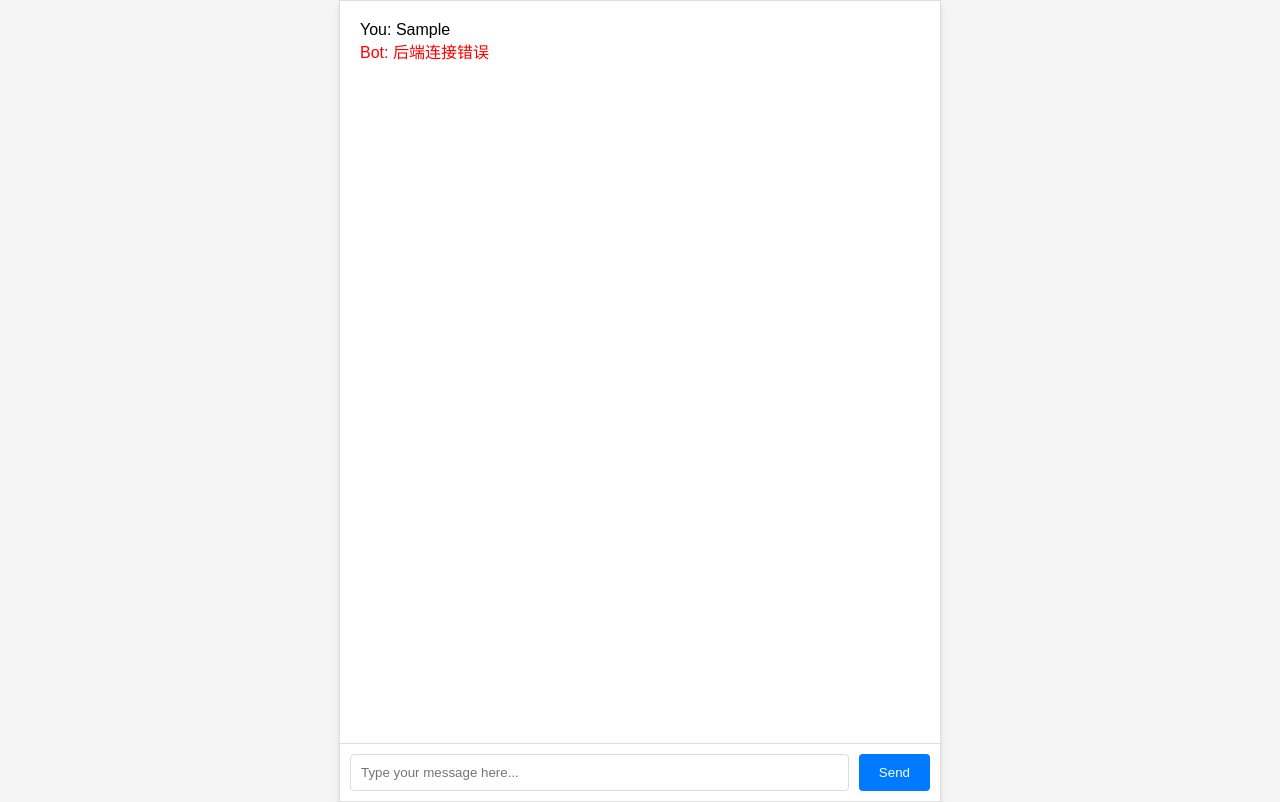
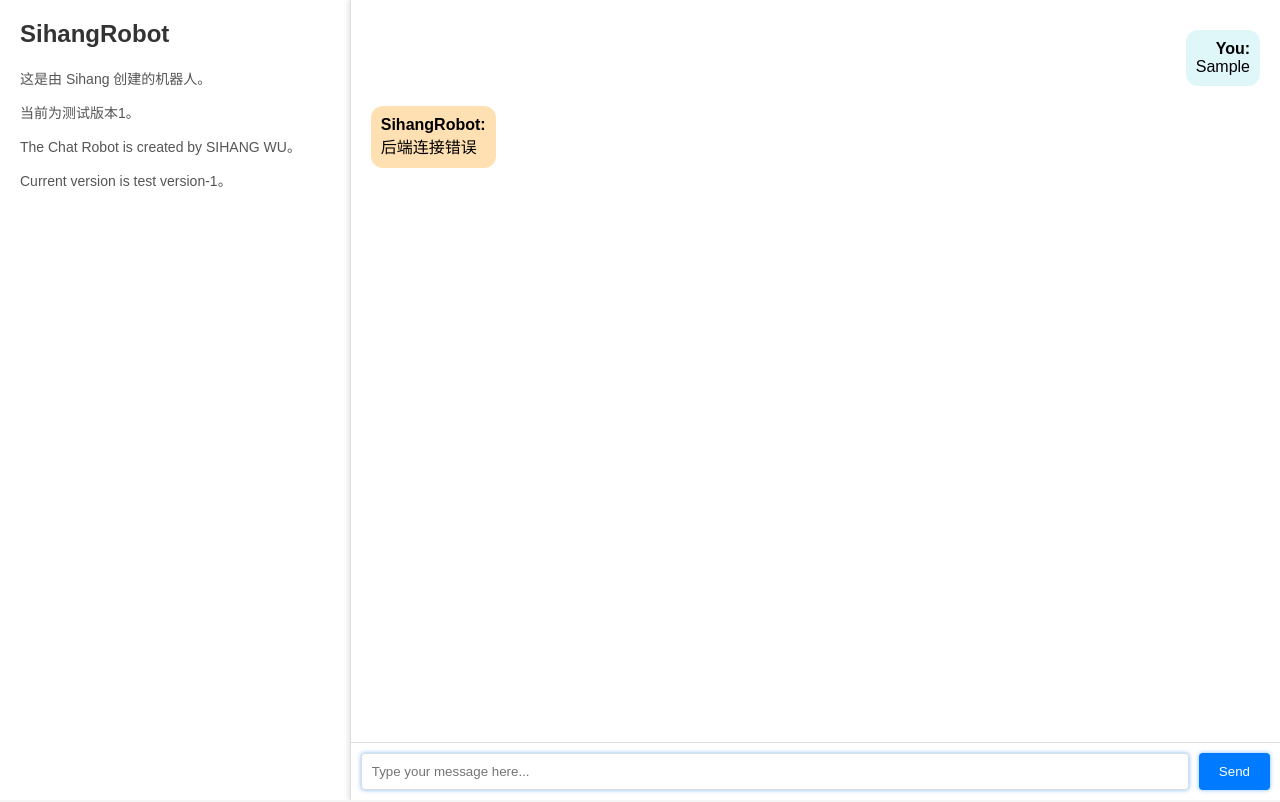
Before and after one commit to sihang999/chatty, a plain HTML site: page index.html in a window 1280 px wide. Both pictures are taken after typing "Sample" into the empty fields and a click on the button "Send". Drawn offline with Linux system fonts and the light colour scheme; no server answers.

Commit message:
upgrate files

```diff
--- a/index.html
+++ b/index.html
@@ -3,17 +3,29 @@
 <head>
     <meta charset="UTF-8">
     <meta name="viewport" content="width=device-width, initial-scale=1.0">
-    <title>ChatGPT-like Web App</title>
+    <title>SihangChat Web App</title>
+    <meta name="description" content="A ChatGPT-like web app for seamless communication">
+    <link rel="icon" href="favicon.ico" type="image/x-icon">
     <link rel="stylesheet" href="styles.css">
 </head>
 <body>
-    <div id="chat-container">
-        <div id="chat-window"></div>
-        <div id="input-area">
-            <input type="text" id="user-input" placeholder="Type your message here..." />
-            <button id="send-button">Send</button>
+    <div id="layout">
+        <div id="info-section">
+            <h2>SihangRobot</h2>
+            <p>这是由 Sihang 创建的机器人。</p>
+            <p>当前为测试版本1。</p>
+            <p>The Chat Robot is created by SIHANG WU。</p>
+            <p>Current version is test version-1。</p>
+        </div>
+        <div id="chat-container" role="main">
+            <div id="chat-window" role="log" aria-live="polite" aria-relevant="additions"></div>
+            <div id="input-area" role="form">
+                <input type="text" id="user-input" placeholder="Type your message here..." />
+                <button id="send-button">Send</button>
+            </div>
         </div>
     </div>
-    <script src="server.js"></script>
+    <script src="server.js" defer></script>
 </body>
+
 </html>
--- a/server.js
+++ b/server.js
@@ -1,43 +1,100 @@
-document.getElementById("send-button").addEventListener("click", () => {
+// document.getElementById("send-button").addEventListener("click", () => {
+//     const userInput = document.getElementById("user-input").value;
+//     if (userInput.trim() === "") return;
+
+//     // Display user input in the chat window
+//     const chatWindow = document.getElementById("chat-window");
+//     const userMessage = document.createElement("div");
+//     userMessage.textContent = `You: ${userInput}`;
+//     chatWindow.appendChild(userMessage);
+
+//     // Clear the input field immediately
+//     document.getElementById("user-input").value = "";
+
+//     // Send user input to the backend
+//     fetch("http://127.0.0.1:5000/api/chat", {
+//         method: "POST",
+//         headers: {
+//             "Content-Type": "application/json",
+//         },
+//         body: JSON.stringify({ message: userInput }),
+//     })
+//         .then((response) => {
+//             if (!response.ok) {
+//                 throw new Error("Network response was not ok");
+//             }
+//             return response.json();
+//         })
+//         .then((data) => {
+//             // Display response from backend
+//             const botMessage = document.createElement("div");
+//             botMessage.textContent = `Bot: ${data.response}`;
+//             chatWindow.appendChild(botMessage);
+//         })
+//         .catch((error) => {
+//             console.error("Error:", error);
+
+//             // Display backend connection error in the chat window
+//             const errorMessage = document.createElement("div");
+//             errorMessage.textContent = "Bot: 后端连接错误";
+//             errorMessage.style.color = "red"; // Optional: Make the error message stand out
+//             chatWindow.appendChild(errorMessage);
+//         });
+// });
+
+
+
+
+document.getElementById("send-button").addEventListener("click", sendMessage);
+document.getElementById("user-input").addEventListener("keypress", (e) => {
+    if (e.key === "Enter") {
+        sendMessage();
+    }
+});
+function sendMessage() {
     const userInput = document.getElementById("user-input").value;
     if (userInput.trim() === "") return;
 
-    // Display user input in the chat window
     const chatWindow = document.getElementById("chat-window");
+
+    // 用户消息
     const userMessage = document.createElement("div");
-    userMessage.textContent = `You: ${userInput}`;
+    userMessage.innerHTML = `<strong>You:</strong> ${userInput}`;
+    userMessage.className = "user-message";
     chatWindow.appendChild(userMessage);
 
-    // Clear the input field immediately
     document.getElementById("user-input").value = "";
 
-    // Send user input to the backend
-    fetch("https://chattpy-backend.onrender.com/api/chat", {
+    // 滚动到最新消息
+    chatWindow.scrollTop = chatWindow.scrollHeight;
+
+    fetch("http://127.0.0.1:5000/SihangRobot", {
         method: "POST",
-        headers: {
-            "Content-Type": "application/json",
-        },
+        headers: { "Content-Type": "application/json" },
         body: JSON.stringify({ message: userInput }),
     })
         .then((response) => {
-            if (!response.ok) {
-                throw new Error("Network response was not ok");
-            }
+            if (!response.ok) throw new Error("Network response was not ok");
             return response.json();
         })
         .then((data) => {
-            // Display response from backend
+            // 机器人消息
             const botMessage = document.createElement("div");
-            botMessage.textContent = `Bot: ${data.response}`;
+            botMessage.innerHTML = `<strong>SihangRobot:</strong> ${data.response}`;
+            botMessage.className = "bot-message";
             chatWindow.appendChild(botMessage);
+
+            // 滚动到最新消息
+            chatWindow.scrollTop = chatWindow.scrollHeight;
         })
         .catch((error) => {
             console.error("Error:", error);
+            const errorMessage = document.createElement("div");
+            errorMessage.innerHTML = `<strong>SihangRobot:</strong> 后端连接错误`;
+            errorMessage.className = "bot-message";
+            chatWindow.appendChild(errorMessage);
 
-            // Display backend connection error in the chat window
-            const errorMessage = document.createElement("div");
-            errorMessage.textContent = "Bot: 后端连接错误";
-            errorMessage.style.color = "red"; // Optional: Make the error message stand out
-            chatWindow.appendChild(errorMessage);
+            // 滚动到最新消息
+            chatWindow.scrollTop = chatWindow.scrollHeight;
         });
-});
+}
--- a/styles.css
+++ b/styles.css
@@ -1,32 +1,96 @@
 /* styles.css */
+.user-message {
+    text-align: right;
+    background-color: #e0f7fa;
+    padding: 10px;
+    border-radius: 12px;
+    margin: 10px 0;
+    display: inline-block;
+    max-width: 80%;
+    align-self: flex-end;
+}
+
+.bot-message {
+    text-align: left;
+    background-color: #ffe0b2;
+    padding: 10px;
+    border-radius: 12px;
+    margin: 10px 0;
+    display: inline-block;
+    max-width: 80%;
+    align-self: flex-start;
+}
+
+#chat-window > div {
+    display: flex;
+    flex-direction: column;
+}
+
+
 body {
     font-family: Arial, sans-serif;
     margin: 0;
     padding: 0;
     background-color: #f5f5f5;
+    height: 100vh;
+    display: flex;
+    justify-content: center;
+    align-items: center;
 }
 
+
+
+/* 页面布局 */
+#layout {
+    display: flex;
+    height: 100vh; /* 占满整个视口高度 */
+    width: 100vw;  /* 占满整个视口宽度 */
+    margin: 0;
+    padding: 0;
+    background-color: #f5f5f5;
+}
+
+/* 左侧信息栏 */
+#info-section {
+    flex: 1; /* 左侧占 1 比例单位 */
+    padding: 20px;
+    background-color: #ffffff;
+    box-shadow: 2px 0 5px rgba(0, 0, 0, 0.1);
+}
+
+#info-section h2 {
+    margin-top: 0;
+    color: #333;
+}
+
+#info-section p {
+    color: #555;
+    font-size: 14px;
+}
+
+/* 右侧聊天框 */
 #chat-container {
+    flex: 3; /* 右侧占 3 比例单位 */
     display: flex;
     flex-direction: column;
-    height: 100vh;
-    max-width: 600px;
-    margin: 0 auto;
+    height: 100%;
     background: white;
-    border: 1px solid #ddd;
-    box-shadow: 0 4px 6px rgba(0, 0, 0, 0.1);
+    box-shadow: -2px 0 5px rgba(0, 0, 0, 0.1);
+    border-left: 1px solid #ddd;
 }
 
 #chat-window {
     flex: 1;
     padding: 20px;
     overflow-y: auto;
-    border-bottom: 1px solid #ddd;
+    display: flex;
+    flex-direction: column;
 }
 
 #input-area {
     display: flex;
     padding: 10px;
+    border-top: 1px solid #ddd;
 }
 
 #user-input {
@@ -35,6 +99,7 @@ body {
     border: 1px solid #ddd;
     border-radius: 4px;
     margin-right: 10px;
+    box-shadow: 0 0 4px rgba(0, 123, 255, 0.5);
 }
 
 #send-button {
@@ -44,8 +109,26 @@ body {
     color: white;
     border-radius: 4px;
     cursor: pointer;
+    box-shadow: 0 0 4px rgba(0, 123, 255, 0.5);
 }
 
 #send-button:hover {
     background-color: #0056b3;
 }
+
+
+@media (max-width: 480px) {
+    #chat-container {
+        max-width: 100%;
+        height: 100vh;
+    }
+
+    #user-input {
+        font-size: 14px;
+    }
+
+    #send-button {
+        padding: 8px 16px;
+        font-size: 14px;
+    }
+}
```
